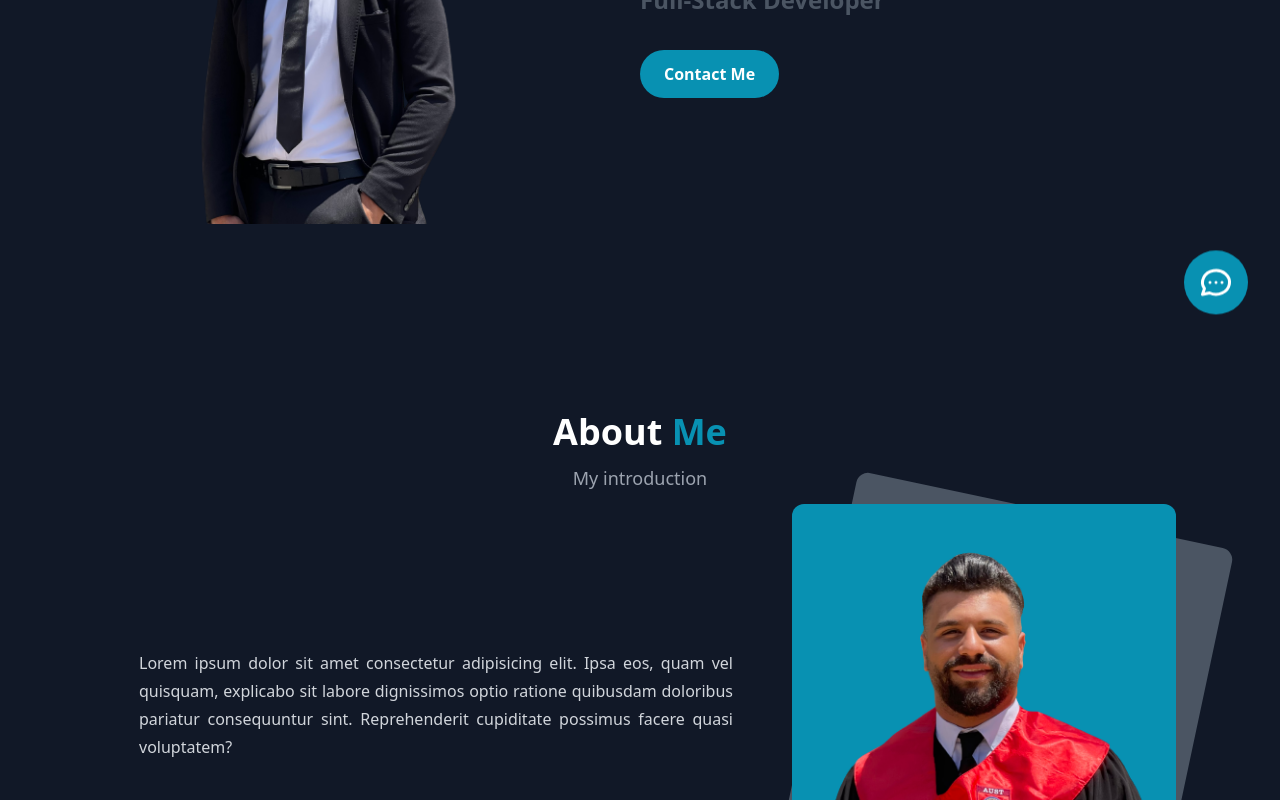
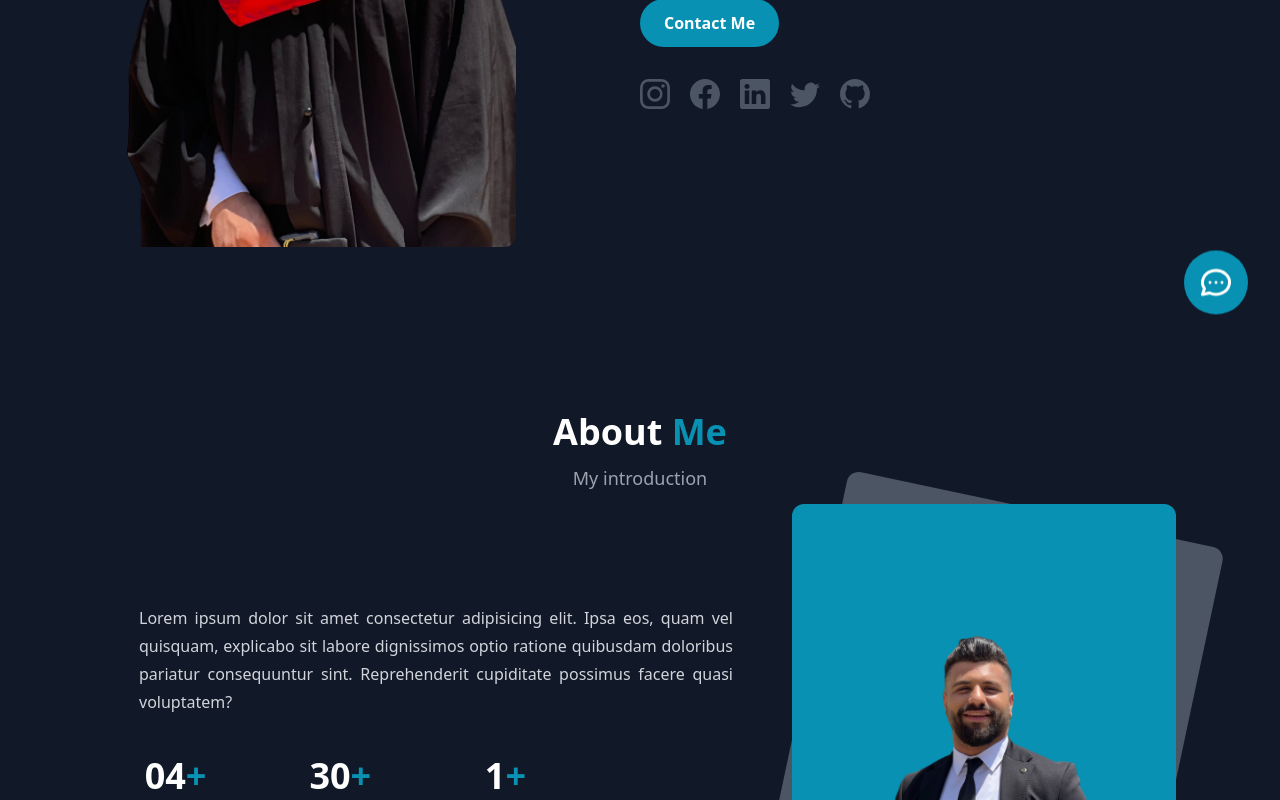
Before and after one commit to ahmadhassoun366/My-Portfolio, a React (Create React App) app: page / in a window 1280 px wide. Shown: the part 460-1260 px from the top of the page. Built offline with nearby package versions, Linux system fonts and the light colour scheme.

Commit message:
Editing Some stuff

```diff
--- a/public/index.html
+++ b/public/index.html
@@ -24,7 +24,7 @@
       work correctly both with client-side routing and a non-root public URL.
       Learn how to configure a non-root public URL by running `npm run build`.
     -->
-    <title>React App</title>
+    <title>Ahmad Hassoun</title>
   </head>
   <body>
     <noscript>You need to enable JavaScript to run this app.</noscript>
--- a/src/components/About.jsx
+++ b/src/components/About.jsx
@@ -4,8 +4,8 @@ import aboutImg from "../assets/about.png";
 const About = () => {
   const info = [
     { text: "Years experience", count: "04" },
-    { text: "Completed Projects", count: "24" },
-    { text: "Companies Work", count: "06" },
+    { text: "Completed Projects", count: "30" },
+    { text: "Companies Work", count: "1" },
   ];
   return (
     <section id="about" className="py-10 text-white">
--- a/src/components/Contact.jsx
+++ b/src/components/Contact.jsx
@@ -6,7 +6,7 @@ import { BiCurrentLocation } from 'react-icons/bi';
 const Contact = () => {
 
   const contact_info = [
-    { icon:<MdOutlineEmail/> , text: "ahmadhss366@gmail.com.com" },
+    { icon:<MdOutlineEmail/> , text: "ahmadhss366@gmail.com" },
     {  icon:<BsWhatsapp/> ,text: "+96176178123" },
     { icon:<BiCurrentLocation/>, text: "demo location",
     },
--- a/src/components/Hero.jsx
+++ b/src/components/Hero.jsx
@@ -1,20 +1,29 @@
 import React from "react";
 import hero from "../assets/hero.png";
+import {BsInstagram} from 'react-icons/bs';
+import {BsFacebook} from 'react-icons/bs';
+import {BsLinkedin} from 'react-icons/bs';
+import {BsTwitter} from 'react-icons/bs';
+import {BsGithub} from 'react-icons/bs';
+
 const Hero = () => {
   const social_media = [
-    "logo-instagram",
-    "logo-facebook",
-    "logo-linkedin",
-    "logo-twitter",
+   <BsInstagram/>,
+    <BsFacebook/>,
+    <BsLinkedin/>,
+    <BsTwitter/>,
+    <BsGithub/>
   ];
   return (
     <section
       id="home"
       className="min-h-screen flex py-10 md:flex-row flex-col items-center"
     >
-      <div className="flex-1 flex items-center justify-center h-full">
+      <div className="flex-1 flex items-center justify-center h-full ">
+        <div className="flex items-center justify-center w-11/12">
+        <img src={hero} alt="" className="md:w-8/12  rounded-xl mb-5 md:mb-0 " />
 
-        <img src={hero} alt="" className="md:w-8/12  rounded-xl mb-5 md:mb-0" />
+          </div>
 
       </div>
       <div className="flex-1">
@@ -24,7 +33,7 @@ const Hero = () => {
               Hello!
               <br />
             </span>
-            My Name is <span>Ahmad Hassoun</span>
+           I'm <span>Ahmad Hassoun</span>
           </h1>
           <h4 className="md:text-2xl text-lg md:leading-normal leading-5 mt-4 font-bold text-gray-600">
             Full-Stack Developer
@@ -36,7 +45,7 @@ const Hero = () => {
                 key={icon}
                 className="text-gray-600 hover:text-white cursor-pointer "
               >
-                <ion-icon name={icon}></ion-icon>
+                <ion-icon name={icon}>{icon}</ion-icon>
               </div>
             ))}
           </div>
```
Also changed, not shown: src/assets/about.png, src/assets/hero.png.
